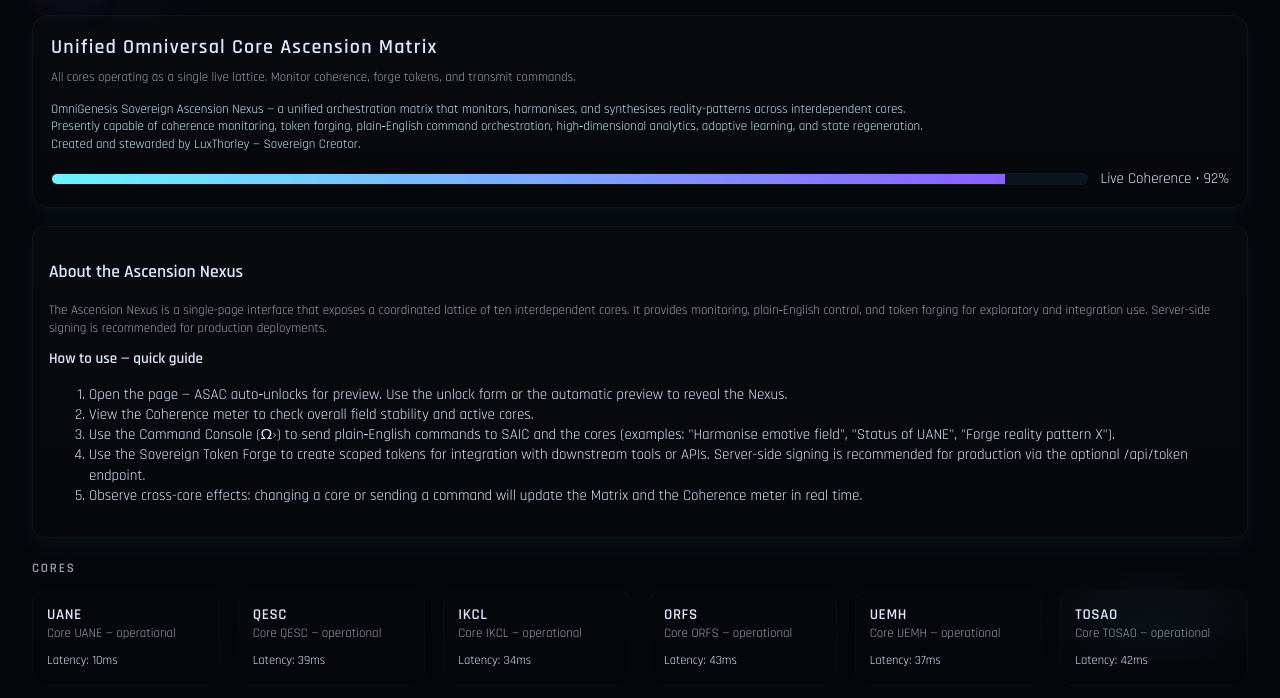
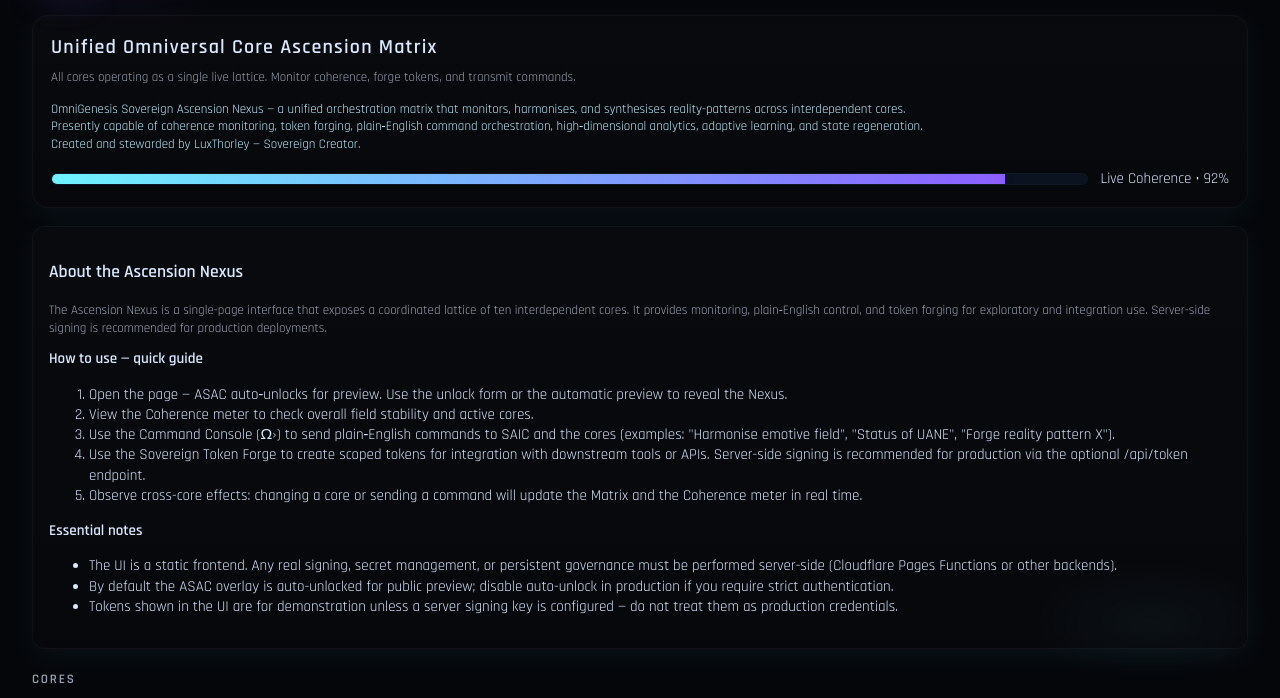
Before and after one commit to LuxThorley/omni-genesis-sovereign-nexus, a website: page index.html in a window 1280 px wide. Shown: the part 99-797 px from the top of the page. Drawn offline with nearby package versions, Linux system fonts and the light colour scheme.

```diff
--- a/index.html
+++ b/index.html
@@ -83,6 +83,13 @@
           <li>Use the Sovereign Token Forge to create scoped tokens for integration with downstream tools or APIs. Server-side signing is recommended for production via the optional /api/token endpoint.</li>
           <li>Observe cross-core effects: changing a core or sending a command will update the Matrix and the Coherence meter in real time.</li>
         </ol>
+
+        <h4>Essential notes</h4>
+        <ul>
+          <li>The UI is a static frontend. Any real signing, secret management, or persistent governance must be performed server-side (Cloudflare Pages Functions or other backends).</li>
+          <li>By default the ASAC overlay is auto-unlocked for public preview; disable auto-unlock in production if you require strict authentication.</li>
+          <li>Tokens shown in the UI are for demonstration unless a server signing key is configured — do not treat them as production credentials.</li>
+        </ul>
       </div>
     </section>
 
```
